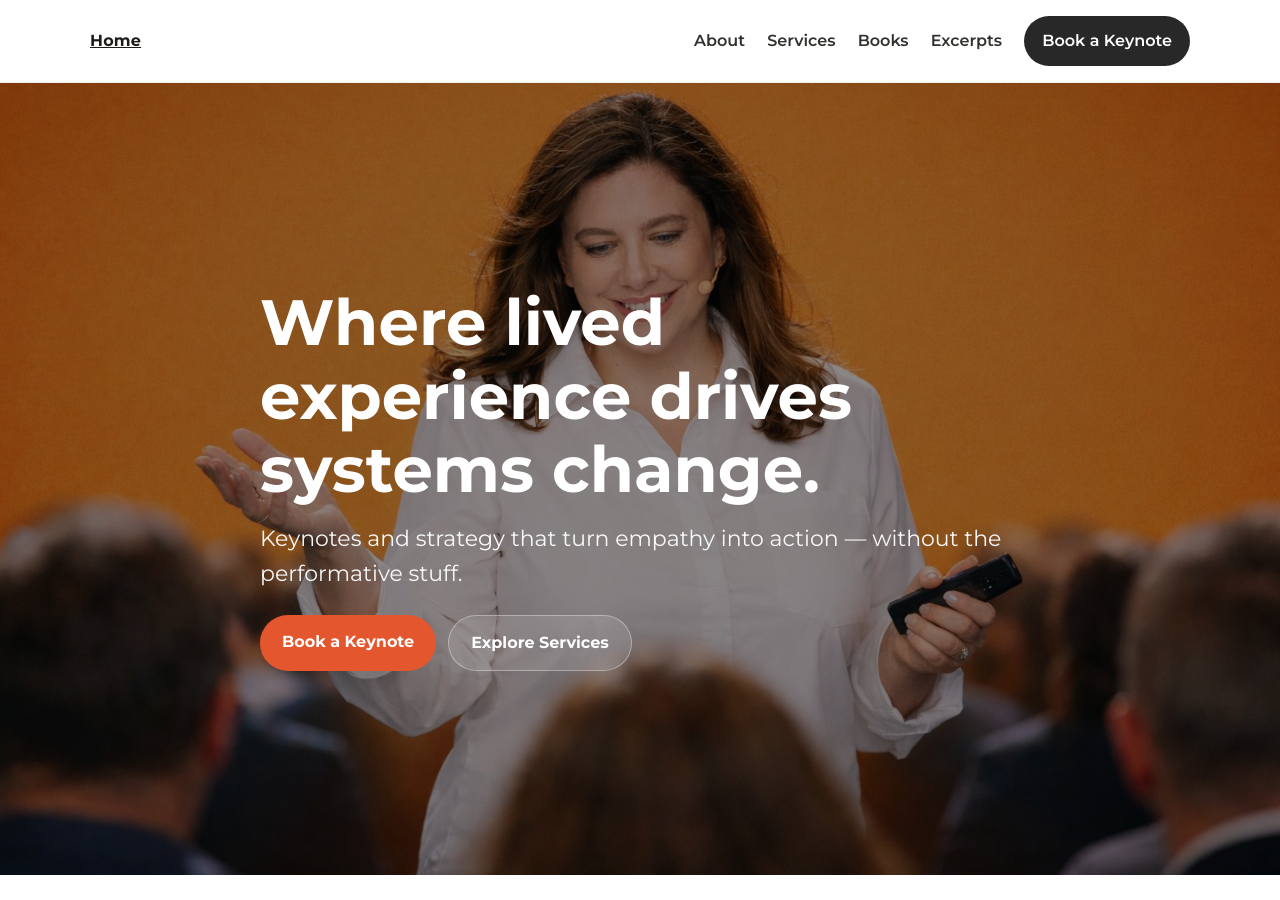
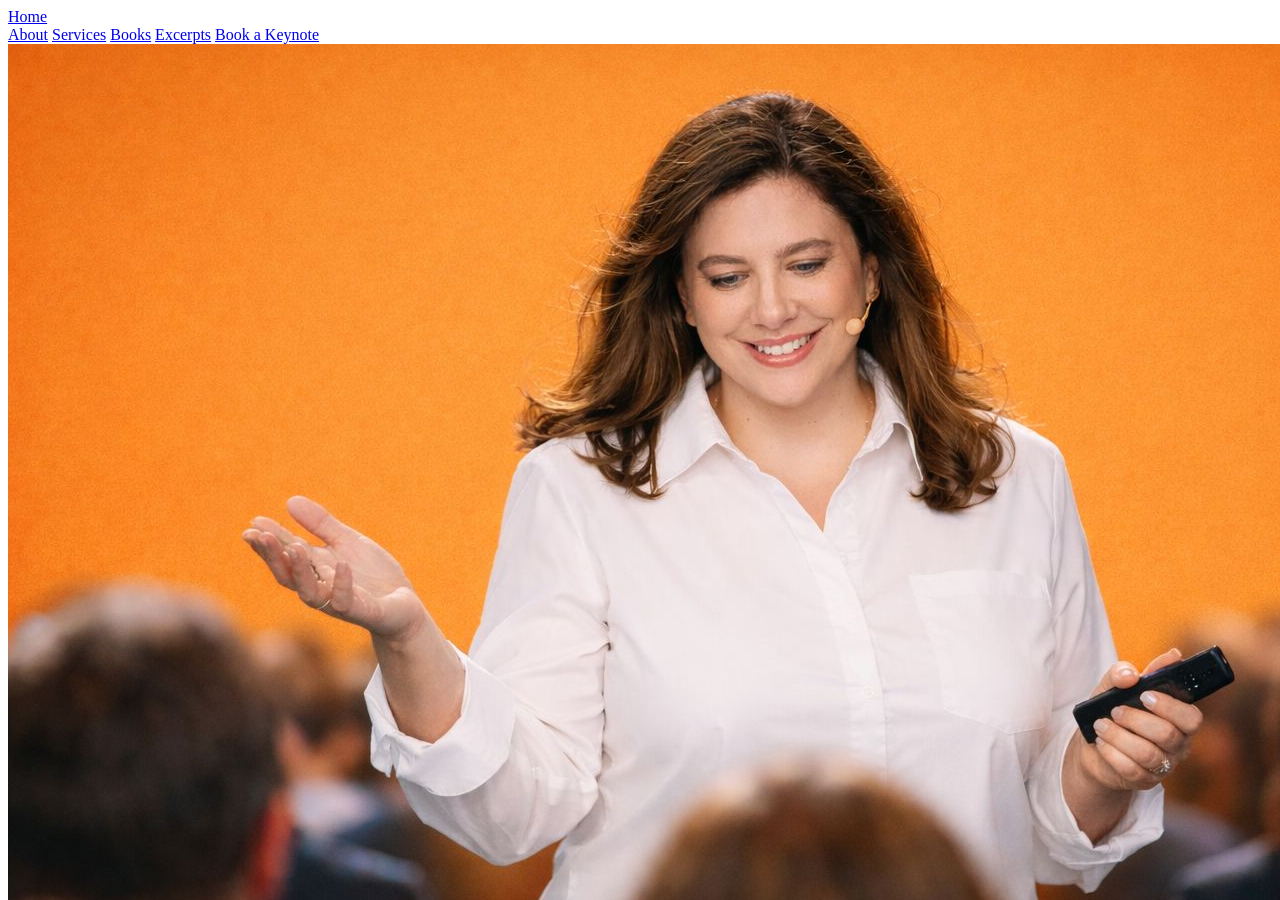
Before and after one commit to kaciebuzzard-rgb/new, a Jekyll site: the page built from index.html, in a window 1280 px wide and 900 px high. Built offline with Jekyll 4.4.1, drawn with Linux system fonts in a browser that asks for light colours.

Commit message:
Update style.css

```diff
--- a/assets/css/style.css
+++ b/assets/css/style.css
@@ -1,180 +1,33 @@
-/* =========================
-   RESET + BASE
-========================= */
-*{ margin:0; padding:0; box-sizing:border-box; }
-html{ scroll-behavior:smooth; }
-body{
-  font-family:'Montserrat', sans-serif;
-  background:#ffffff;
-  color:#1e1b18;
-  line-height:1.6;
-}
-a{ color:inherit; }
-img{ max-width:100%; display:block; }
-
-/* =========================
-   LAYOUT
-========================= */
-.wrap{
-  width:min(1100px, 92%);
-  margin:0 auto;
-}
-section{ padding:84px 0; }
-h1,h2,h3{ line-height:1.15; }
-h2{ font-size:clamp(26px, 3.2vw, 40px); margin-bottom:18px; }
-h3{ font-size:18px; margin-bottom:8px; }
-.muted{ opacity:.75; }
-
-/* =========================
-   HEADER / NAV
-========================= */
-.site-header{
-  position:sticky;
-  top:0;
-  z-index:50;
-  background:#fff;
-  border-bottom:1px solid rgba(0,0,0,.06);
-}
-.nav{
-  display:flex;
-  align-items:center;
-  justify-content:space-between;
-  padding:16px 0;
-}
-.brand{
-  font-weight:800;
-  letter-spacing:.2px;
-}
-.nav-links a{
-  text-decoration:none;
-  font-weight:600;
-  margin-left:18px;
-  opacity:.9;
-}
-.nav-links a:hover{ opacity:.65; }
-
-/* =========================
-   HERO (bulletproof)
-========================= */
-.hero{
-  position:relative;
-  min-height:88vh;
-  display:grid;
-  align-items:center;
-  padding:110px 0; /* ensures height even if header changes */
-  overflow:hidden;
-  background:#111; /* fallback color */
+.book-grid{
+  display: grid;
+  grid-template-columns: repeat(2, 1fr);
+  gap: 24px;
+  margin-top: 20px;
 }
 
-/* fallback image: covers the section */
-.hero-bg{
-  position:absolute;
-  inset:0;
-  width:100%;
-  height:100%;
-  object-fit:cover;
-  z-index:0;
+@media (max-width: 900px){
+  .book-grid{ grid-template-columns: 1fr; }
 }
 
-/* overlay */
-.hero-overlay{
-  position:absolute;
-  inset:0;
-  background:rgba(0,0,0,.45);
-  z-index:1;
+.book-card{
+  background: #fff;
+  border-radius: 18px;
+  padding: 24px;
+  border: 1px solid rgba(0,0,0,.08);
+  display: flex;
+  flex-direction: column;
+  min-height: 320px;
 }
 
-/* content */
-.hero-content{
-  position:relative;
-  z-index:2;
-  color:#fff;
-  max-width:760px;
-}
-.hero-content h1{
-  font-size:clamp(34px, 5vw, 64px);
-  margin-bottom:14px;
-}
-.hero-content p{
-  font-size:clamp(18px, 2vw, 22px);
-  margin-bottom:24px;
-  opacity:.95;
-}
-.hero-actions{
-  display:flex;
-  gap:12px;
-  flex-wrap:wrap;
+.book-icon{
+  font-size: 24px;
+  margin-bottom: 12px;
 }
 
-/* =========================
-   BUTTONS
-========================= */
-.btn{
-  display:inline-block;
-  text-decoration:none;
-  font-weight:800;
-  padding:14px 22px;
-  border-radius:999px;
-  background:#e4572e;
-  color:#fff;
-  transition:transform .15s ease, opacity .15s ease;
-}
-.btn:hover{ transform:translateY(-1px); opacity:.95; }
-.btn-ghost{
-  background:rgba(255,255,255,.12);
-  border:1px solid rgba(255,255,255,.35);
+.book-desc{
+  margin-bottom: 16px;
 }
 
-/* =========================
-   CARDS + GRID
-========================= */
-.card{
-  background:#f6f1e8;
-  border:1px solid rgba(0,0,0,.06);
-  border-radius:18px;
-  padding:22px;
+.book-card .btn-primary{
+  margin-top: auto;
 }
-.grid{
-  display:grid;
-  grid-template-columns:repeat(auto-fit, minmax(240px, 1fr));
-  gap:18px;
-}
-
-/* =========================
-   FOOTER
-========================= */
-.site-footer{
-  background:#111;
-  color:#fff;
-  padding:34px 0;
-  font-size:14px;
-  opacity:.95;
-}
-/* Make header stay visible and not overlap hero */
-.site-header{ position:sticky; top:0; z-index:50; }
-
-/* Style the Book a Keynote nav item */
-.pill{
-  display:inline-block;
-  padding:12px 18px;
-  border-radius:999px;
-  background:#111;
-  color:#fff;
-  text-decoration:none;
-  font-weight:800;
-}
-.pill:hover{ opacity:.85; }
-
-/* Ensure main isn't constrained unexpectedly */
-main{ display:block; }
-
-body{ outline:6px solid lime !important; }
-/* =========================
-   MOBILE
-========================= */
-@media (max-width: 720px){
-  section{ padding:64px 0; }
-  .nav{ flex-direction:column; gap:10px; align-items:flex-start; }
-  .nav-links a{ margin-left:0; margin-right:14px; display:inline-block; }
-  .hero{ min-height:78vh; padding:90px 0; }
-}
```
